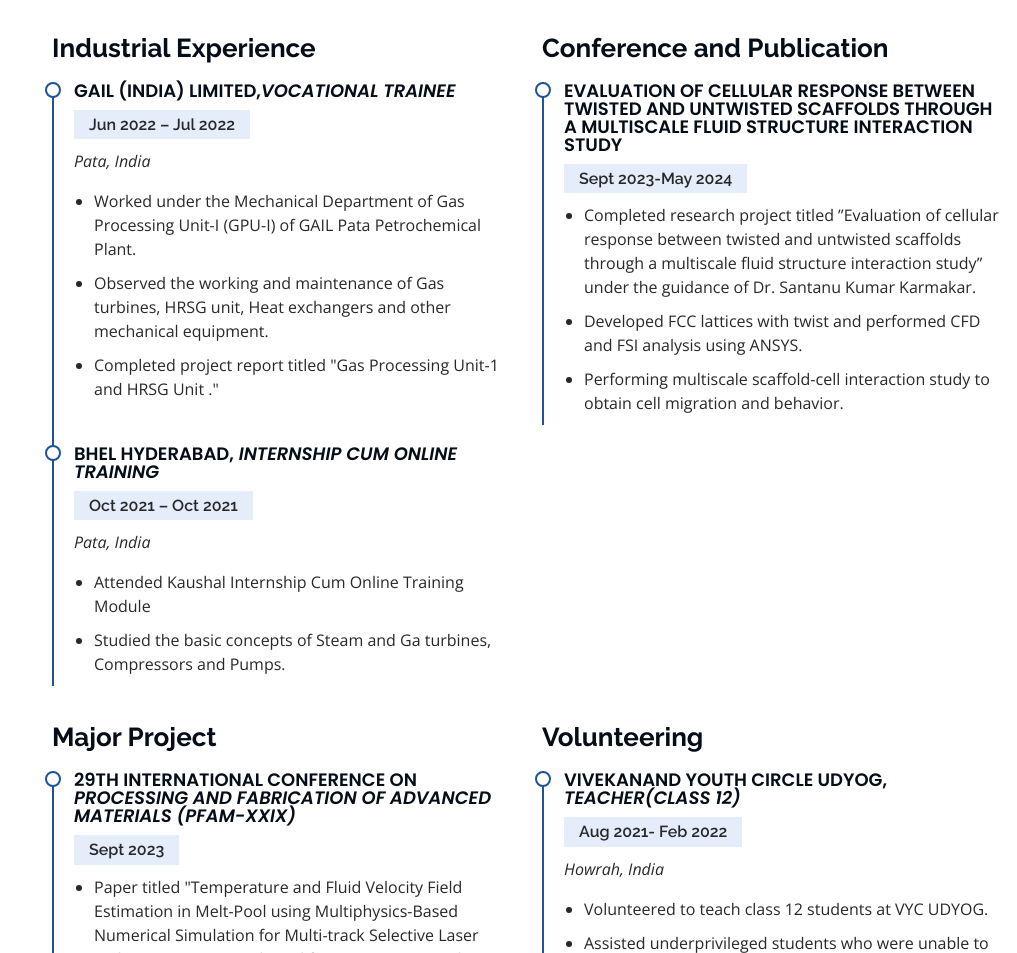
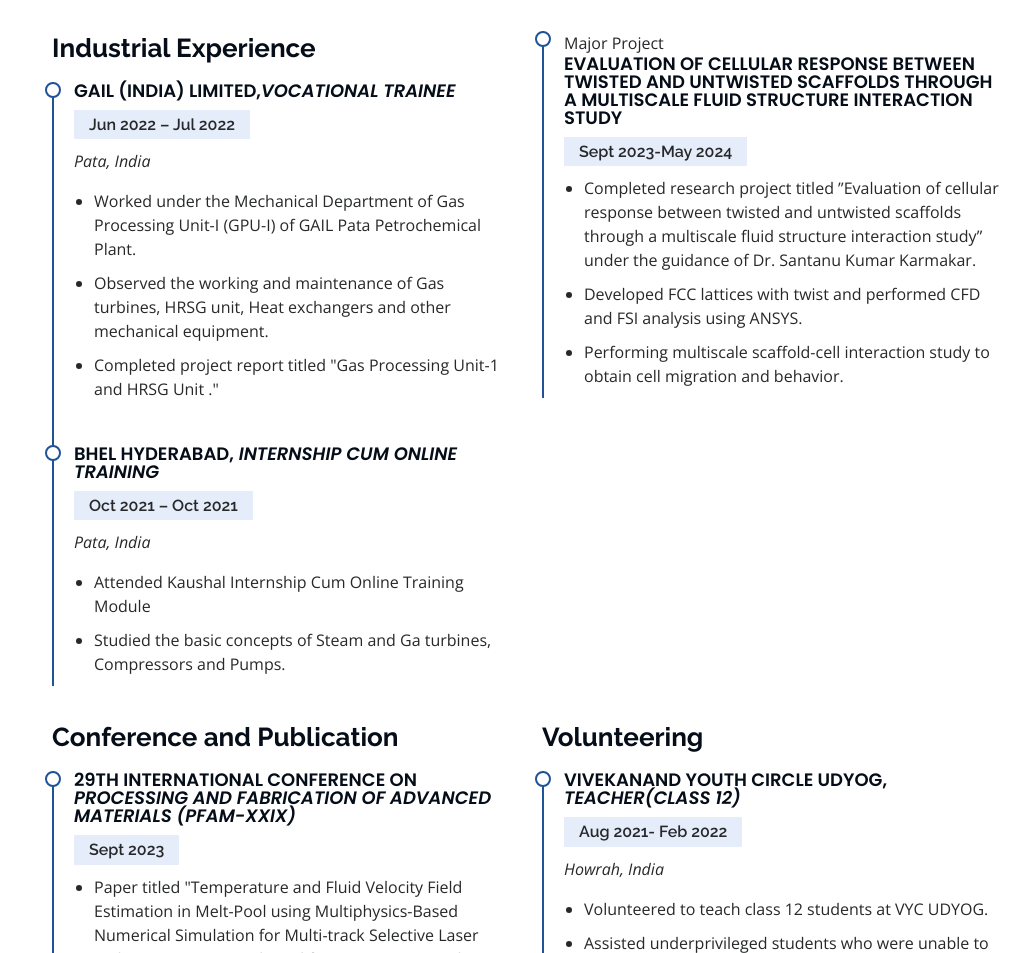
Before and after one commit to abhishekraj0507/Abhishek_Rajput_Portfolio, a plain HTML site: page index.html in a window 1280 px wide. Shown: the part 3726-4679 px from the top of the page, without its empty margins (263-1280 px from the left). Drawn offline with nearby package versions, Linux system fonts and the light colour scheme.

Commit message:
Update index.html

```diff
--- a/index.html
+++ b/index.html
@@ -400,9 +400,9 @@
           </div>
 
         <div class="col-lg-6" data-aos="fade-up" data-aos-delay="100">
-            <h3 class="resume-title">Conference and Publication
+            <h3 class="resume-title">
             </h3>
-            <div class="resume-item">
+            <div class="resume-item">Major Project
               <h4>Evaluation of cellular response between twisted and untwisted scaffolds through a multiscale fluid structure interaction study</em>
               </h4>
               <h5>Sept 2023-May 2024</h5>
@@ -416,7 +416,7 @@
           </div>
 
           <div class="col-lg-6" data-aos="fade-up" data-aos-delay="100">
-             <h3 class="resume-title">Major Project
+             <h3 class="resume-title">Conference and Publication
             </h3>
             <div class="resume-item">
               <h4>29th International Conference on <em>Processing and Fabrication of Advanced Materials
```
